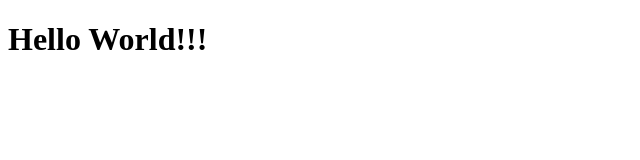
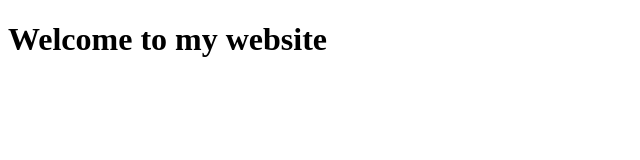
Before and after one commit to Amaya-Senadheera/Lab02-Assignment, a plain HTML site: page index.html in a window 1280 px wide. Shown: the whole page, without its empty margins (0-640 px from the left). Drawn offline with Linux system fonts and the light colour scheme.

Commit message:
impr/ABC-004 <Change the h1 tag >

```diff
--- a/index.html
+++ b/index.html
@@ -2,7 +2,7 @@
 <html>
 
 <body>
-    <h1>Hello World!!! </h1>
+    <h1>Welcome to my website</h1>
 </body>
 
 </html>
```
